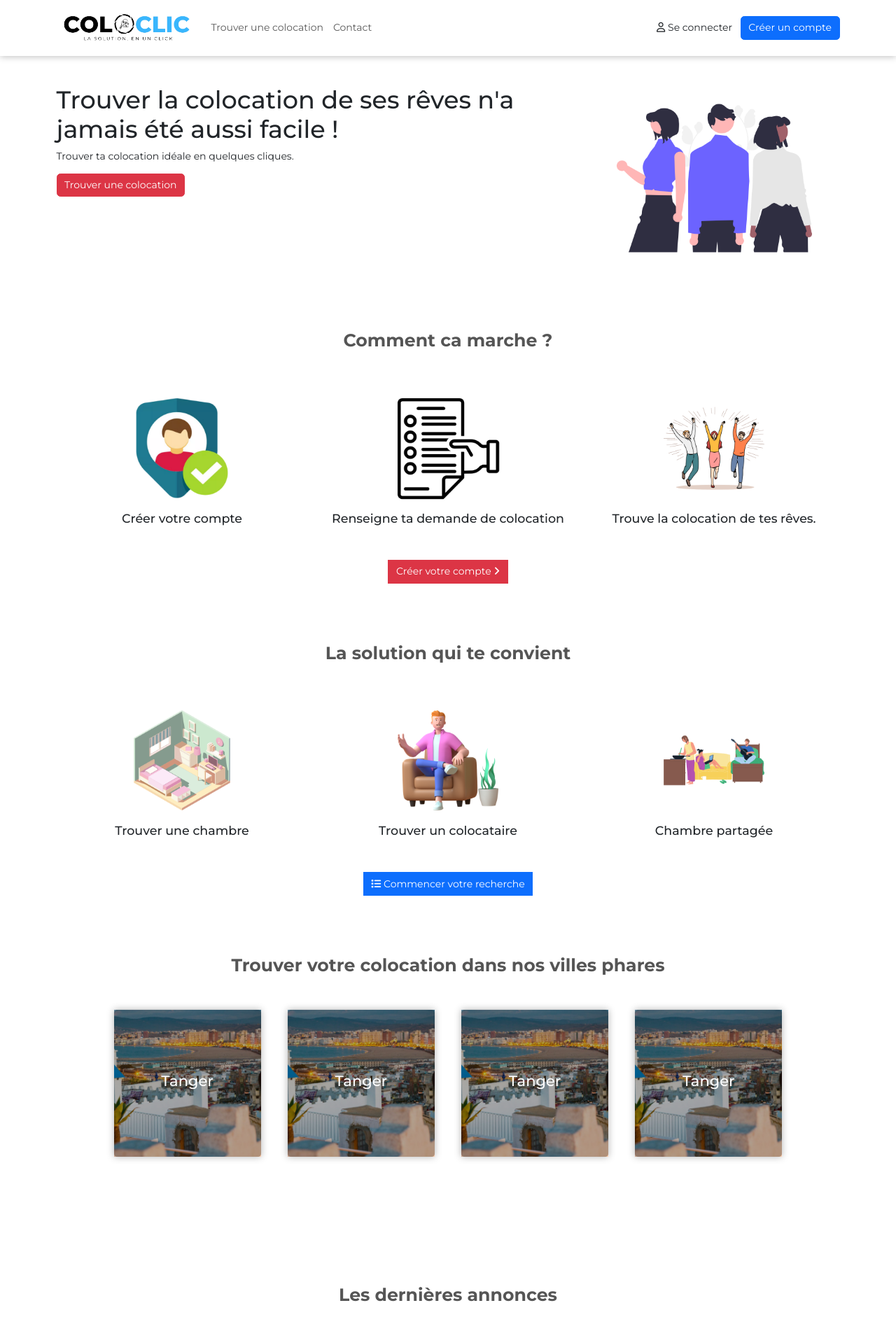
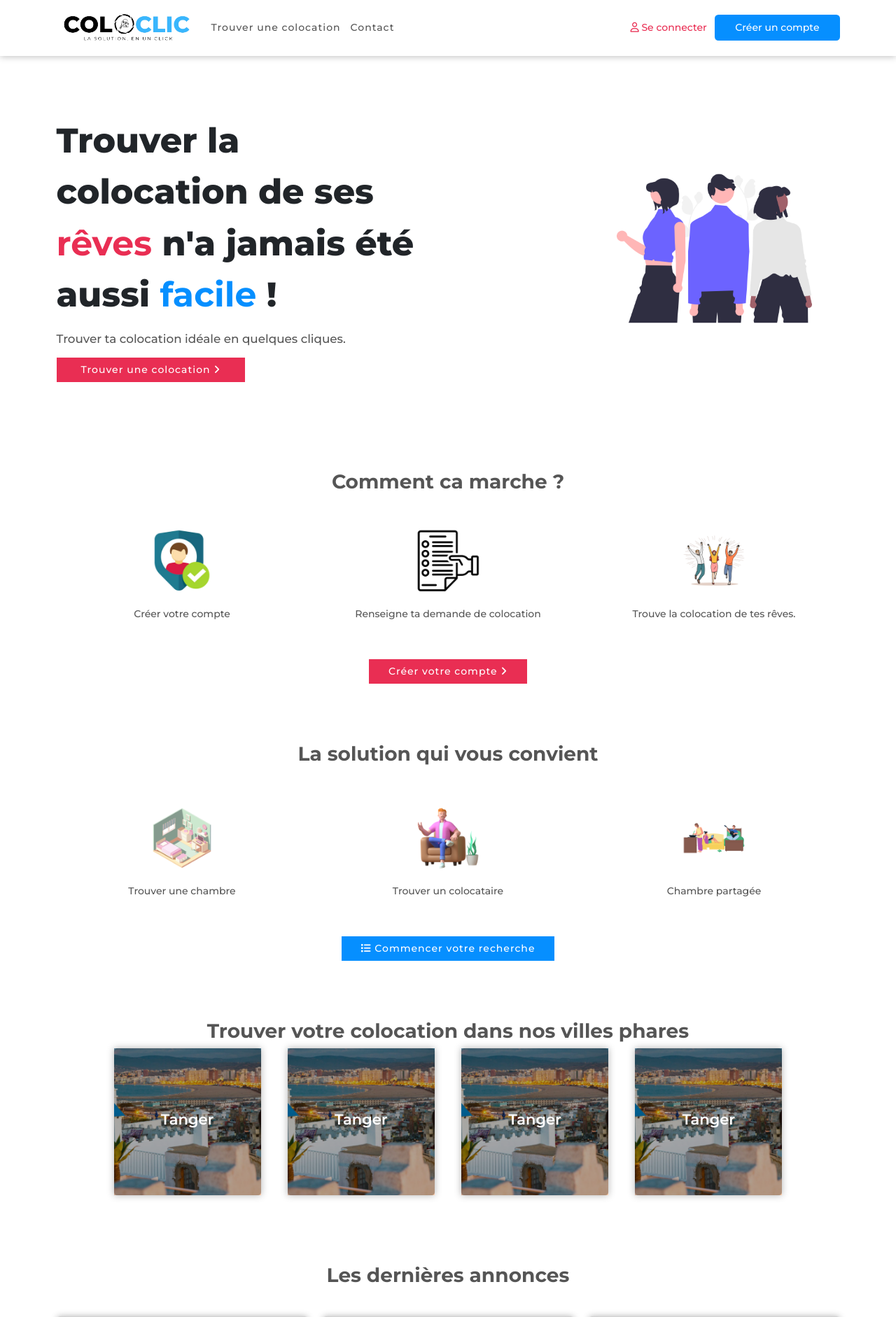
Before and after one commit to jalalkadori/coloclic, a PHP site: page / in a window 1280 px wide. Shown: the top 1882 px of the page at 70% size. Run offline with PHP 8.4, Linux system fonts and the light colour scheme; some libraries are stand-ins or nearby versions.

Commit message:
updating files

```diff
--- a/css/style.css
+++ b/css/style.css
@@ -1,5 +1,4 @@
-@import url('https://fonts.googleapis.com/css2?family=Montserrat:wght@100;200;300;400;500;600;700&display=swap');
-
+@import url('https://fonts.googleapis.com/css2?family=Montserrat:wght@100;200;300;400;500;600;700;800;900&display=swap');
 * {
     margin: 0;
     padding: 0;
@@ -10,7 +9,7 @@
     outline: none;
 }
 :root {
-    --blue: #39B6FD;
+    --blue: #068FFF;
     --red : #E92E53;
     --gray: #555555;
     --card-shadow : 0 0 10px rgba(0, 0, 0, 0.3);
@@ -21,15 +20,139 @@
     box-shadow: var(--card-shadow);
 }
 
+#header nav .nav-link{
+    color: var(--gray);
+    font-size: 1rem;
+    font-weight: 500;
+    letter-spacing: 1px;
+    transition: all 0.5s ease-in-out;
+}
+#header nav .nav-link:hover{
+    color: var(--red);
+}
+#header nav button{
+    font-weight: 500;
+    transition: all 0.5s ease-in-out;
+}
+#header nav #login{
+    color: var(--red);
+    transition: all 0.5s ease-in-out;
+}
+#header nav #login:hover{
+    color: black;
+}
+#header nav #signup{
+    background-color: var(--blue);
+    color: #fff;
+    padding: 0.5rem 2rem;
+}
+#header nav #signup:hover{
+    background-color: #000;
+    color: #fff;
+}
+#hero h1 {
+    font-size: 3.5rem;
+    font-weight: 800;
+    line-height: 1.5;
+    margin-bottom: 1rem;
+}
+#hero h1 .blue{
+    font-size: 3.5rem;
+    font-weight: 700;
+    line-height: 1.5;
+    color: var(--blue);
+}
+#hero h1 .red{
+    font-size: 3.5rem;
+    font-weight: 700;
+    line-height: 1.5;
+    color: var(--red);
+}
+
+#hero p {
+    font-size: 1.2rem;
+    font-weight: 500;
+    color: var(--gray);
+    margin-bottom: 1rem;
+}
+#hero button {
+    background-color: var(--red);
+    color: #fff;
+    border-radius: 0;
+    border: none;
+    padding: 0.5rem 2.5rem;
+    font-size: 1rem;
+    font-weight: 500;
+    letter-spacing: 1px;
+    transition: all 0.5s ease-in-out;
+}
+#hero button:hover {
+    background-color: var(--blue);
+    color: #000;
+}
 /* header styling start*/
 
 /* main styling start*/
 main h2{
-    font-size: 1.8rem;
+    font-size: 2rem;
     font-weight: 700;
     color: var(--gray);
 }
+
+
 /* main styling end*/
+
+/* howTo section styling start*/
+#howTo img {
+    width: 30%;
+}
+#howTo h5 {
+    font-size: 1rem;
+    font-weight: 500;
+    color: var(--gray);
+    margin: 1rem 0;
+}
+#howTo button {
+    background-color: var(--red);
+    color: #fff;
+    border-radius: 0;
+    border: none;
+    padding: 0.5rem 2rem;
+    font-size: 1rem;
+    font-weight: 500;
+    letter-spacing: 1px;
+    transition: all 0.5s ease-in-out;
+}
+
+/* howTo section styling end*/
+
+/* services section styling start*/
+#services .col img {
+    width : 30%;
+}
+#services .col h5{
+    font-size: 1rem;
+    font-weight: 500;
+    color: var(--gray);
+    margin: 1rem 0;
+}
+#services button{
+    background-color: var(--blue);
+    color: #fff;
+    border-radius: 0;
+    border: none;
+    padding: 0.5rem 2rem;
+    font-size: 1rem;
+    font-weight: 500;
+    letter-spacing: 1px;
+    transition: all 0.5s ease-in-out;
+}
+#services button:hover{
+    background-color: var(--red);
+    color: #fff;
+}
+
+/* services section styling end*/
 
 /* city section styling start*/
 #city .card {
@@ -66,7 +189,7 @@ main h2{
 #city .card .card-img-overlay h5{
     color: #fff;
     font-size: 1.5rem;
-    font-weight: 500;
+    font-weight: 600;
 }
 
 /*  city section styling end*/
--- a/index.html
+++ b/index.html
@@ -29,20 +29,19 @@
                       </li>
                   </ul>
                   <form class="d-flex" role="search">
-                      <button class="btn" type="submit"><i class="fa-regular fa-user"></i> Se connecter</button>
-                      <button class="btn btn-primary" type="submit">Créer un compte</button>
+                      <button class="btn" type="submit" id="login"><i class="fa-regular fa-user"></i> Se connecter</button>
+                      <button class="btn" type="submit" id="signup">Créer un compte</button>
                   </form>
                   </div>
               </div>
           </nav>
 
-          <div class="container py-5">
-              <div class="row">
-                  <div class="col col-md-8">
-                      <h1>Trouver la colocation de ses rêves n'a jamais été aussi facile !</h1>
+          <div class="container py-5 my-5" id="hero">
+              <div class="row justify-content-between align-items-center">
+                  <div class="col col-md-6">
+                      <h1>Trouver la colocation de ses <span class="red">rêves</span> n'a jamais été aussi <span class="blue">facile</span> !</h1>
                       <p>Trouver ta colocation idéale en quelques cliques.</p>
-                      <button class="btn btn-danger" type="submit">Trouver une colocation</button>
-
+                      <button class="btn btn-danger" type="submit">Trouver une colocation <i class="fa-solid fa-angle-right"></i></button>
                   </div>
                   <div class="col col-md-4">
                       <img class="w-100" src="./img/people.png" alt="colocation">
@@ -56,17 +55,17 @@
         <section class="py-5" id="howTo">
             <div class="container align-items-center">
                 <h2 class="text-center">Comment ca marche ?</h2>
-                <div class="row row-cols-3 py-5">
+                <div class="row row-cols-1 row-cols-lg-3 my-5">
                     <div class="col d-flex flex-column align-items-center">
-                        <img src="./img/howto/2.png" class="w-50" alt="" srcset="">
+                        <img src="./img/howto/2.png">
                         <h5>Créer votre compte</h5>
                     </div>
                     <div class="col d-flex flex-column align-items-center">
-                        <img src="./img/howto/3.png" class="w-50" alt="" srcset="">
+                        <img src="./img/howto/3.png">
                         <h5>Renseigne ta demande de colocation</h5>
                     </div>
                     <div class="col d-flex flex-column align-items-center">
-                        <img src="./img/howto/1.png" class="w-50" alt="" srcset="">
+                        <img src="./img/howto/1.png">
                         <h5>Trouve la colocation de tes rêves.</h5>
                     </div>
                 </div>
@@ -78,23 +77,23 @@
 
         <section class="py-5" id="services">
             <div class="container align-items-center">
-                <h2 class="text-center">La solution qui te convient</h2>
-                <div class="row row-cols-3 py-5">
+                <h2 class="text-center">La solution qui vous convient</h2>
+                <div class="row row-cols-1 row-cols-lg-3 py-5">
                     <div class="col d-flex flex-column align-items-center">
-                        <img src="./img/services/1.png" class="w-50" alt="" srcset="">
+                        <img src="./img/services/1.png" alt="" srcset="">
                         <h5>Trouver une chambre</h5>
                     </div>
                     <div class="col d-flex flex-column align-items-center">
-                        <img src="./img/services/2.png" class="w-50" alt="" srcset="">
+                        <img src="./img/services/2.png" alt="" srcset="">
                         <h5>Trouver un colocataire</h5>
                     </div>
                     <div class="col d-flex flex-column align-items-center">
-                        <img src="./img/services/3.png" class="w-50" alt="" srcset="">
+                        <img src="./img/services/3.png" alt="" srcset="">
                         <h5>Chambre partagée</h5>
                     </div>
                 </div>
                 <div class="container d-flex justify-content-center">
-                    <button class="btn btn-primary rounded-0"><i class="fa-solid fa-list"></i> Commencer votre recherche</i></button>
+                    <button class="btn"><i class="fa-solid fa-list"></i> Commencer votre recherche</i></button>
                 </div>
             </div>
         </section>
@@ -102,7 +101,7 @@
         <section class="py-5" id="city">
             <div class="container px-5">
                 <h2 class="text-center">Trouver votre colocation dans nos villes phares</h2>
-                <div class="row row-cols-sm-2 row-cols-md-4 px-5 py-5 d-flex justify-content-center align-items-center">
+                <div class="row row-cols-1 row-cols-md-4 px-5 d-flex justify-content-center align-items-center">
 
                     <div class="col mb-3 d-flex justify-content-center">
                         <div class="card">
@@ -142,7 +141,7 @@
 
         <section class="py-5" id="ads">
 
-            <h2 class="text-center my-5">Les dernières annonces</h2>
+            <h2 class="text-center mb-5">Les dernières annonces</h2>
 
             <div class="container">
 
@@ -162,7 +161,56 @@
                             <div class="img-box" style="background-image: url(./img/annonces/room1.jpg);"></div>
                             <div class="card-body">
                                 <div class="row">
-                                    <div class="col-8 mb-3">
+                                    <div class="col mb-3">
+                                        <h4 class="card-title">Chambres meublées privée</h4>
+                                        <div class="d-flex align-items-center gap-1">
+                                            <span class="material-symbols-outlined">person</span>
+                                            <h5 class="card-text text-uppercase"> Said mabrouki</h5>
+                                        </div>
+                                    </div>
+                                </div>
+                                <div class="row">
+                                    <div class="col d-flex flex-column align-items-center">
+                                        <img src="./img/location.png" alt="location">
+                                        <p>Ville</p>
+                                        <h6>Tanger</h6>
+                                    </div>
+                                    <div class="col d-flex flex-column align-items-center">
+                                        <img src="./img/payments.png" alt="payments">
+                                        <p>Budget</p>
+                                        <h6>1200DH</h6>
+                                    </div>
+                                    <div class="col d-flex flex-column align-items-center">
+                                        <img src="./img/duration.png" alt="duration">
+                                        <p>Durée</p>
+                                        <h6>+12 Mois</h6>
+                                    </div>
+                                    <div class="col d-flex flex-column align-items-center">
+                                        <img src="./img/canlandar.png" alt="canlandar">
+                                        <p>Disponiblité</p>
+                                        <h6>01 Oct. 2023</h6>
+                                    </div>
+                                </div>
+
+                            </div>
+                        </div>
+                    </div>
+
+                    <div class="col mb-3">
+                        <div class="card ">
+                            <div class="d-flex justify-content-between p-2">
+                                <div class="d-flex align-items-center gap-1">
+                                    <span class="material-symbols-outlined">schedule</span>
+                                    <p class="card-text me-2"> Publié le 13 Juil 2023</p>
+                                </div>
+                                <button class="btn">
+                                    <span class="material-symbols-outlined">favorite</span>
+                                </button>
+                            </div>
+                            <div class="img-box" style="background-image: url(./img/annonces/room1.jpg);"></div>
+                            <div class="card-body">
+                                <div class="row">
+                                    <div class="col mb-3">
                                         <h4 class="card-title">Chambres meublées privée</h4>
                                         <div class="d-flex align-items-center gap-1">
                                             <span class="material-symbols-outlined">person</span>
@@ -211,56 +259,7 @@
                             <div class="img-box" style="background-image: url(./img/annonces/room1.jpg);"></div>
                             <div class="card-body">
                                 <div class="row">
-                                    <div class="col-8 mb-3">
-                                        <h4 class="card-title">Chambres meublées privée</h4>
-                                        <div class="d-flex align-items-center gap-1">
-                                            <span class="material-symbols-outlined">person</span>
-                                            <h5 class="card-text text-uppercase"> Said mabrouki</h5>
-                                        </div>
-                                    </div>
-                                </div>
-                                <div class="row">
-                                    <div class="col d-flex flex-column align-items-center">
-                                        <img src="./img/location.png" alt="location">
-                                        <p>Ville</p>
-                                        <h6>Tanger</h6>
-                                    </div>
-                                    <div class="col d-flex flex-column align-items-center">
-                                        <img src="./img/payments.png" alt="payments">
-                                        <p>Budget</p>
-                                        <h6>1200DH</h6>
-                                    </div>
-                                    <div class="col d-flex flex-column align-items-center">
-                                        <img src="./img/duration.png" alt="duration">
-                                        <p>Durée</p>
-                                        <h6>+12 Mois</h6>
-                                    </div>
-                                    <div class="col d-flex flex-column align-items-center">
-                                        <img src="./img/canlandar.png" alt="canlandar">
-                                        <p>Disponiblité</p>
-                                        <h6>01 Aout 2023</h6>
-                                    </div>
-                                </div>
-
-                            </div>
-                        </div>
-                    </div>
-
-                    <div class="col mb-3">
-                        <div class="card ">
-                            <div class="d-flex justify-content-between p-2">
-                                <div class="d-flex align-items-center gap-1">
-                                    <span class="material-symbols-outlined">schedule</span>
-                                    <p class="card-text me-2"> Publié le 13 Juil 2023</p>
-                                </div>
-                                <button class="btn">
-                                    <span class="material-symbols-outlined">favorite</span>
-                                </button>
-                            </div>
-                            <div class="img-box" style="background-image: url(./img/annonces/room1.jpg);"></div>
-                            <div class="card-body">
-                                <div class="row">
-                                    <div class="col-8 mb-3">
+                                    <div class="col mb-3">
                                         <h4 class="card-title">Chambres meublées privée</h4>
                                         <div class="d-flex align-items-center gap-1">
                                             <span class="material-symbols-outlined">person</span>
@@ -310,7 +309,7 @@
             <div class="row row-cols-1 row-cols-lg-3">
                 <div class="col">
                     <a class="navbar-brand" href="#"><img src="./img/white-logo.png" alt="colocation" width="200"></a>
-                    <p>La colocation de tes rêves est entre tes mains!</p>
+                    <p>La colocation de tes <span>rêves</span> est entre tes mains!</p>
                     <div class="d-flex gap-2">
                         <i class="fa-brands fa-facebook"></i>
                         <i class="fa-brands fa-instagram"></i>
@@ -324,6 +323,7 @@
         </div>
     </footer>
 
+    <script src="./js/script.js"></script>
     <script src="https://cdn.jsdelivr.net/npm/@popperjs/core@2.11.8/dist/umd/popper.min.js" integrity="sha384-I7E8VVD/ismYTF4hNIPjVp/Zjvgyol6VFvRkX/vR+Vc4jQkC+hVqc2pM8ODewa9r" crossorigin="anonymous"></script>
     <script src="https://cdn.jsdelivr.net/npm/bootstrap@5.3.0/dist/js/bootstrap.bundle.min.js" integrity="sha384-geWF76RCwLtnZ8qwWowPQNguL3RmwHVBC9FhGdlKrxdiJJigb/j/68SIy3Te4Bkz" crossorigin="anonymous"></script>
   </body>
```
Also changed, not shown: img/howto/1.png, js/script.js (added).
